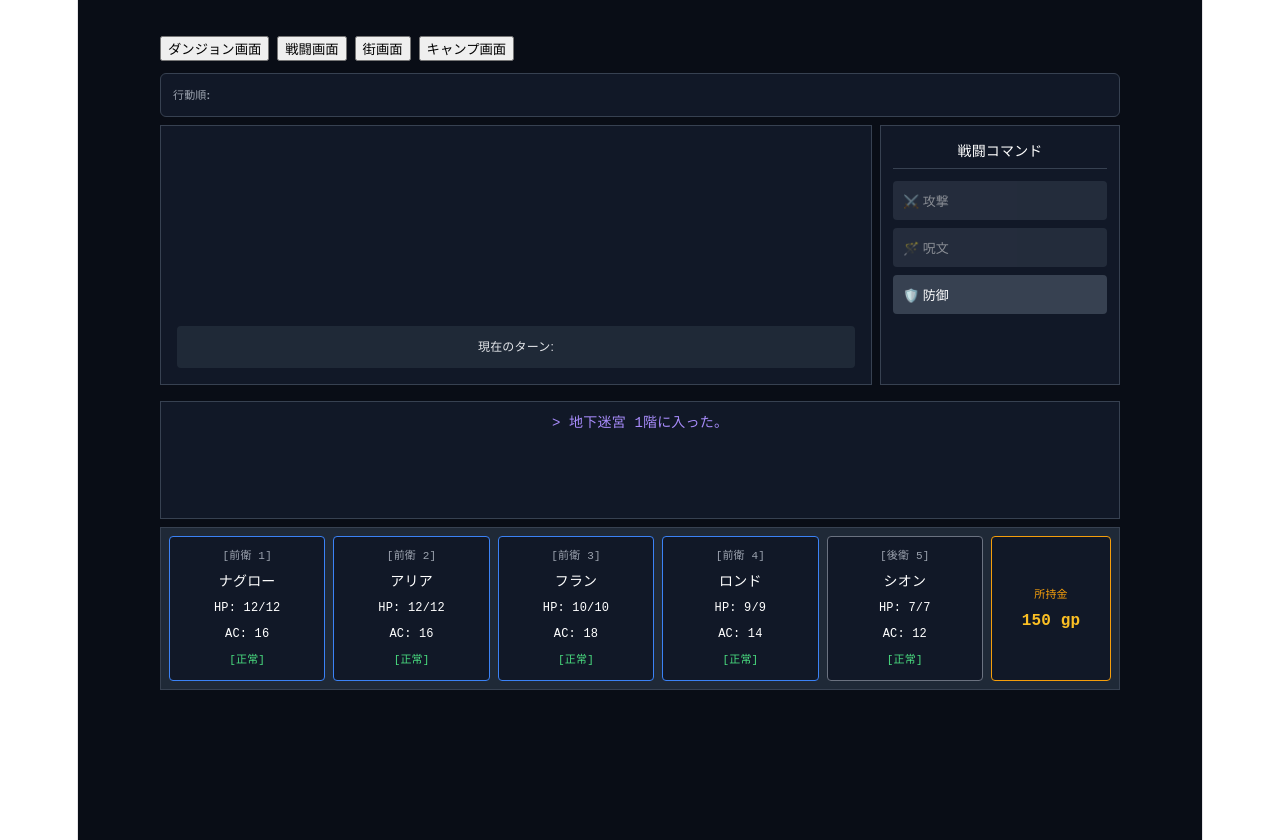
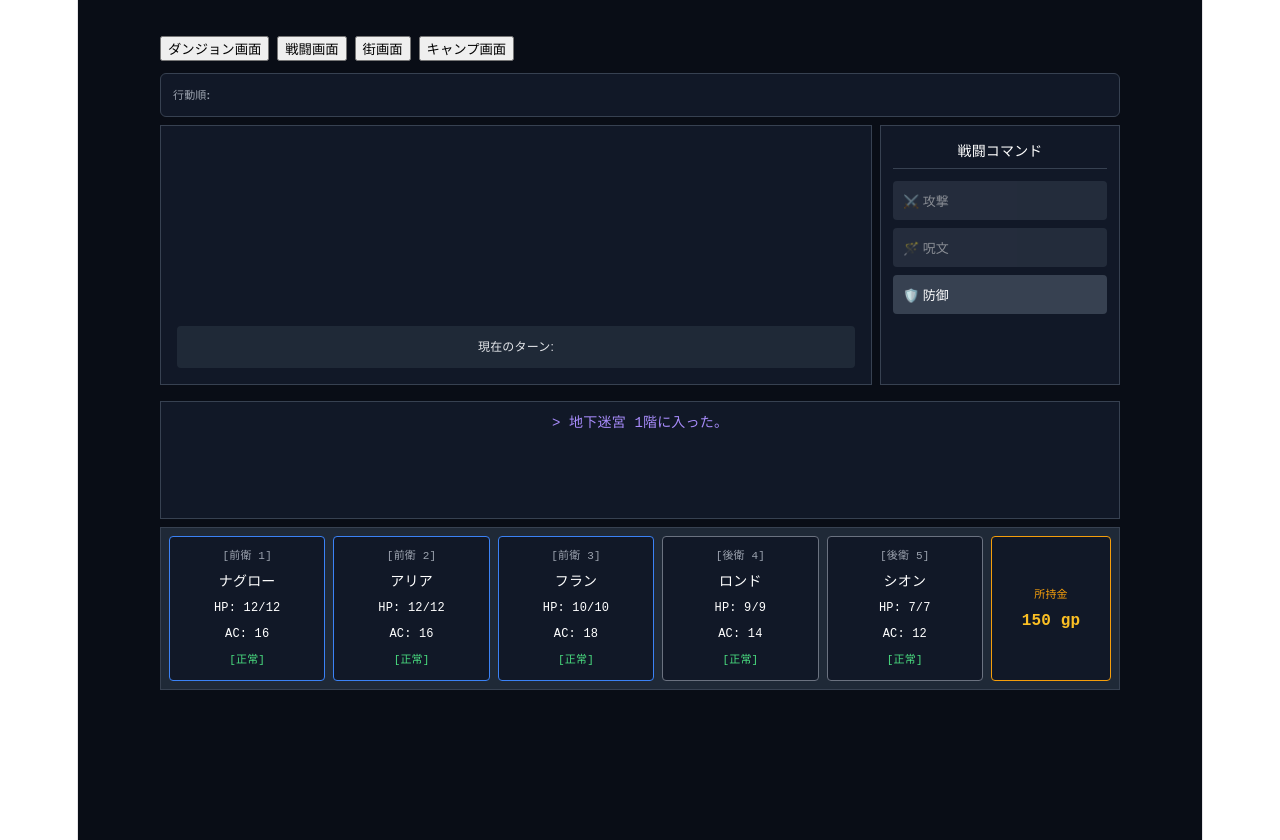
Before and after one commit to ueno-pwcom/wiz5e, a React (Vite) app: page / in a window 1280 px wide. Both pictures are taken after a click on the button "戦闘画面". Built offline with nearby package versions, Linux system fonts and the light colour scheme.

Commit message:
初期パーティデータ変更

```diff
--- a/src/components/BattleView.tsx
+++ b/src/components/BattleView.tsx
@@ -9,7 +9,7 @@ export const BattleView: React.FC = () => {
   const executePlayerAttack = useGameStore((state) => state.executePlayerAttack);
   const executePlayerDefend = useGameStore((state) => state.executePlayerDefend);
   const executePlayerSpell = useGameStore((state) => state.executePlayerSpell);
-  const addLog = useGameStore((state) => state.addLog);
+  // const addLog = useGameStore((state) => state.addLog);
 
   const [selectedAction, setSelectedAction] = useState<'none' | 'attack' | 'spell'>('none');
   const [selectedSpell, setSelectedSpell] = useState<SpellData | null>(null);
--- a/src/store/useGameStore.tsx
+++ b/src/store/useGameStore.tsx
@@ -45,7 +45,7 @@ const initialParty: Character[] = [
   { id: '1', name: 'ナグロー', class_id: 'fighter', level: 1, xp: 0, stats: { str: 16, dex: 12, con: 14, int: 10, wis: 10, cha: 8 }, hp: { current: 12, max: 12 }, hit_dice_remaining: 1, spell_slots: {}, ac: 16, position: 'front', is_alive: true, status_effects: [], equipped_weapon_id: 'longsword' },
   { id: '2', name: 'アリア', class_id: 'fighter', level: 1, xp: 0, stats: { str: 15, dex: 12, con: 14, int: 10, wis: 12, cha: 8 }, hp: { current: 12, max: 12 }, hit_dice_remaining: 1, spell_slots: {}, ac: 16, position: 'front', is_alive: true, status_effects: [], equipped_weapon_id: 'longsword' },
   { id: '3', name: 'フラン', class_id: 'cleric', level: 1, xp: 0, stats: { str: 14, dex: 8, con: 14, int: 10, wis: 16, cha: 12 }, hp: { current: 10, max: 10 }, hit_dice_remaining: 1, spell_slots: { 1: { current: 2, max: 2 } }, ac: 18, position: 'front', is_alive: true, status_effects: [], equipped_weapon_id: 'mace' },
-  { id: '4', name: 'ロンド', class_id: 'rogue', level: 1, xp: 0, stats: { str: 10, dex: 16, con: 12, int: 14, wis: 10, cha: 12 }, hp: { current: 9, max: 9 }, hit_dice_remaining: 1, spell_slots: {}, ac: 14, position: 'front', is_alive: true, status_effects: [], equipped_weapon_id: 'shortsword' },
+  { id: '4', name: 'ロンド', class_id: 'rogue', level: 1, xp: 0, stats: { str: 10, dex: 16, con: 12, int: 14, wis: 10, cha: 12 }, hp: { current: 9, max: 9 }, hit_dice_remaining: 1, spell_slots: {}, ac: 14, position: 'back', is_alive: true, status_effects: [], equipped_weapon_id: 'shortsword' },
   { id: '5', name: 'シオン', class_id: 'wizard', level: 1, xp: 0, stats: { str: 8, dex: 14, con: 12, int: 16, wis: 12, cha: 10 }, hp: { current: 7, max: 7 }, hit_dice_remaining: 1, spell_slots: { 1: { current: 2, max: 2 } }, ac: 12, position: 'back', is_alive: true, status_effects: [], equipped_weapon_id: 'dagger' },
 ];
 
```
